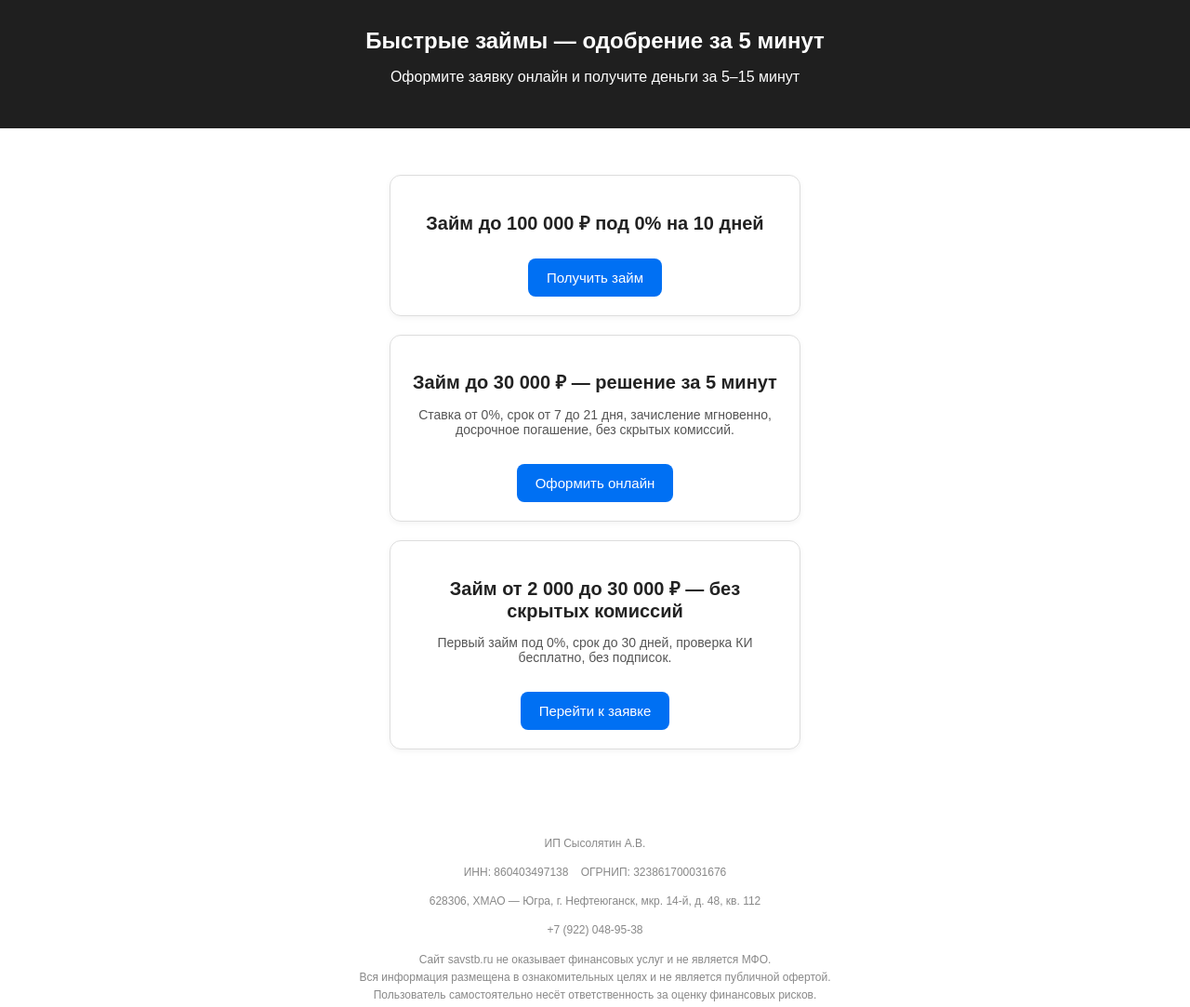
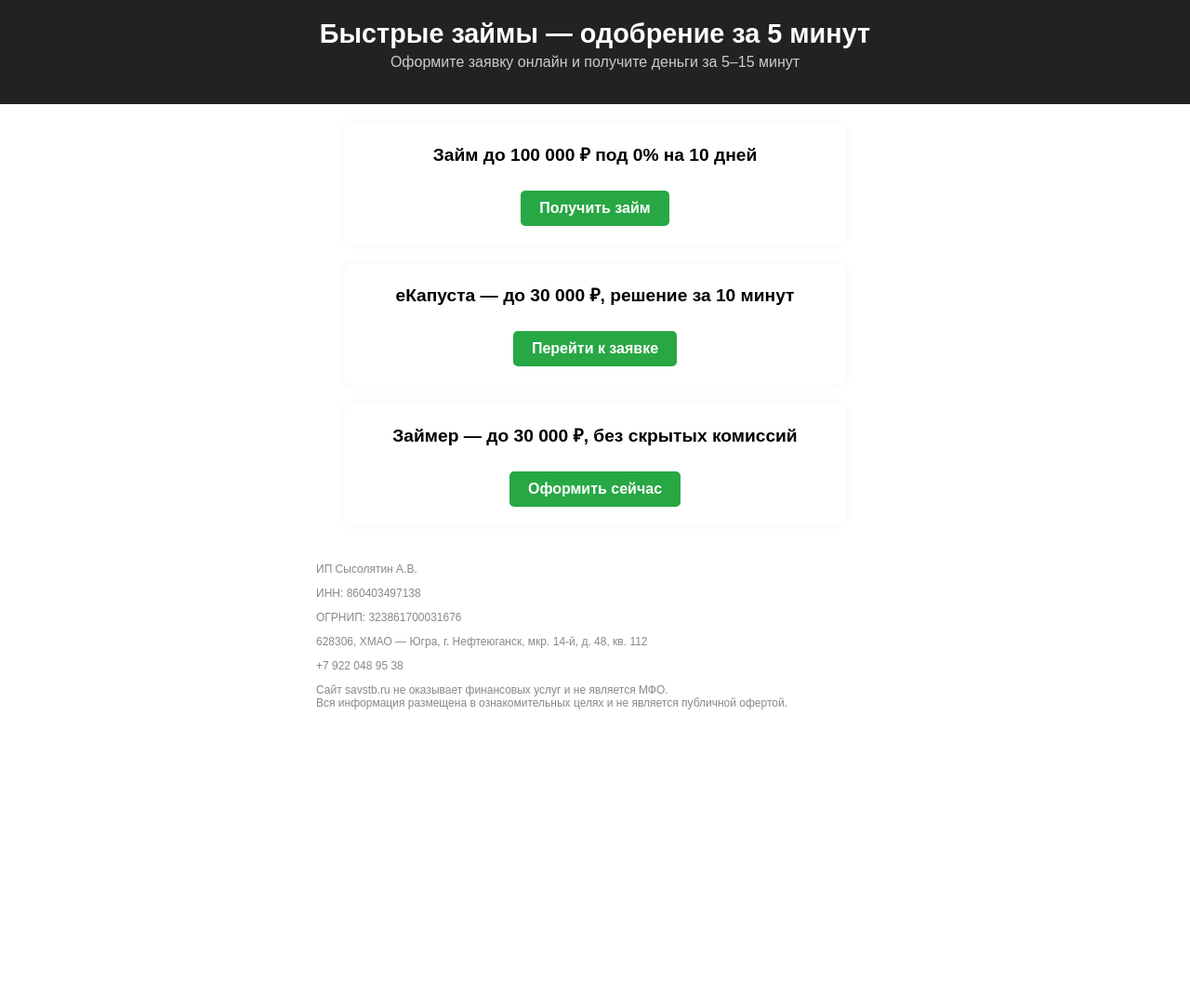
Before and after one commit to Asensys123/savstb, a plain HTML site: page index.html in a window 1280 px wide. Shown: the whole page at 93% size. After the commit the page ends 803 px from the top, so only its background shows below. Drawn offline with Linux system fonts and the light colour scheme.

Commit message:
Update index.html

```diff
--- a/index.html
+++ b/index.html
@@ -3,62 +3,61 @@
 <html lang="ru">
 <head>
     <meta charset="UTF-8">
+    <title>Быстрые займы — одобрение за 5 минут</title>
     <meta name="viewport" content="width=device-width, initial-scale=1.0">
-    <title>Быстрые займы онлайн</title>
     <style>
         body {
             font-family: Arial, sans-serif;
+            background: #fff;
+            color: #000;
+            text-align: center;
             margin: 0;
             padding: 0;
-            background: #ffffff;
-            color: #222;
         }
         header {
-            background: #1f1f1f;
-            color: #fff;
-            padding: 30px 20px;
-            text-align: center;
+            background-color: #222;
+            color: white;
+            padding: 20px;
         }
         h1 {
             margin: 0;
-            font-size: 24px;
+            font-size: 1.8em;
         }
-        .container {
-            padding: 30px 20px;
-            text-align: center;
+        p.subtitle {
+            margin-top: 5px;
+            font-size: 1em;
+            color: #ccc;
         }
         .offer {
-            border: 1px solid #ddd;
-            border-radius: 12px;
+            background: white;
+            border-radius: 10px;
+            padding: 20px;
             margin: 20px auto;
-            padding: 20px;
-            max-width: 400px;
-            box-shadow: 0 2px 6px rgba(0,0,0,0.05);
+            width: 90%;
+            max-width: 500px;
+            box-shadow: 0 0 10px rgba(0,0,0,0.05);
         }
         .offer h2 {
-            font-size: 20px;
-            margin-bottom: 10px;
-        }
-        .offer p {
-            font-size: 14px;
-            color: #555;
+            margin-top: 0;
+            font-size: 1.2em;
         }
         .offer a {
             display: inline-block;
-            margin-top: 15px;
-            padding: 12px 20px;
-            font-size: 15px;
-            background: #0070f3;
-            color: #fff;
+            margin-top: 10px;
+            padding: 10px 20px;
+            background: #28a745;
+            color: white;
             text-decoration: none;
-            border-radius: 8px;
+            border-radius: 5px;
+            font-weight: bold;
         }
-        footer {
-            font-size: 12px;
+        .disclaimer {
+            font-size: 0.75em;
             color: #888;
-            text-align: center;
-            padding: 30px 15px;
-            line-height: 1.6;
+            margin: 40px auto;
+            width: 90%;
+            max-width: 600px;
+            text-align: left;
         }
     </style>
 </head>
@@ -66,35 +65,32 @@
 
 <header>
     <h1>Быстрые займы — одобрение за 5 минут</h1>
-    <p>Оформите заявку онлайн и получите деньги за 5–15 минут</p>
+    <p class="subtitle">Оформите заявку онлайн и получите деньги за 5–15 минут</p>
 </header>
 
-<div class="container">
-    <div class="offer">
-        <h2>Займ до 100 000 ₽ под 0% на 10 дней</h2>
-        <a href="https://ppdu.ru/720110fb-234d-401f-8b9a-e40c1696cb09?source=fast1" target="_blank">Получить займ</a>
-    </div>
-    <div class="offer">
-        <h2>Займ до 30 000 ₽ — решение за 5 минут</h2>
-        <p>Ставка от 0%, срок от 7 до 21 дня, зачисление мгновенно, досрочное погашение, без скрытых комиссий.</p>
-        <a href="https://ppdu.ru/720110fb-234d-401f-8b9a-e40c1696cb09?source=fast2" target="_blank">Оформить онлайн</a>
-    </div>
-    <div class="offer">
-        <h2>Займ от 2 000 до 30 000 ₽ — без скрытых комиссий</h2>
-        <p>Первый займ под 0%, срок до 30 дней, проверка КИ бесплатно, без подписок.</p>
-        <a href="https://ppdu.ru/720110fb-234d-401f-8b9a-e40c1696cb09?source=fast3" target="_blank">Перейти к заявке</a>
-    </div>
+<div class="offer">
+    <h2>Займ до 100 000 ₽ под 0% на 10 дней</h2>
+    <a href="https://ppdu.ru/720110fb-234d-401f-8b9a-e40c1696cb09" target="_blank">Получить займ</a>
 </div>
 
-<footer>
+<div class="offer">
+    <h2>еКапуста — до 30 000 ₽, решение за 10 минут</h2>
+    <a href="https://trk.ppdu.ru/click/f4J1cwgw?erid=LjN8KSpAc&siteId=2298" target="_blank">Перейти к заявке</a>
+</div>
+
+<div class="offer">
+    <h2>Займер — до 30 000 ₽, без скрытых комиссий</h2>
+    <a href="https://trk.ppdu.ru/click/fKlPGLBH?erid=2SDnjc9F1VX&siteId=2298" target="_blank">Оформить сейчас</a>
+</div>
+
+<div class="disclaimer">
     <p>ИП Сысолятин А.В.</p>
-    <p>ИНН: 860403497138 &nbsp;&nbsp; ОГРНИП: 323861700031676</p>
+    <p>ИНН: 860403497138</p>
+    <p>ОГРНИП: 323861700031676</p>
     <p>628306, ХМАО — Югра, г. Нефтеюганск, мкр. 14-й, д. 48, кв. 112</p>
-    <p>+7 (922) 048-95-38</p>
-    <p>Сайт savstb.ru не оказывает финансовых услуг и не является МФО.<br>
-    Вся информация размещена в ознакомительных целях и не является публичной офертой.<br>
-    Пользователь самостоятельно несёт ответственность за оценку финансовых рисков.</p>
-</footer>
+    <p>+7 922 048 95 38</p>
+    <p>Сайт savstb.ru не оказывает финансовых услуг и не является МФО.<br>Вся информация размещена в ознакомительных целях и не является публичной офертой.</p>
+</div>
 
 </body>
 </html>
```
